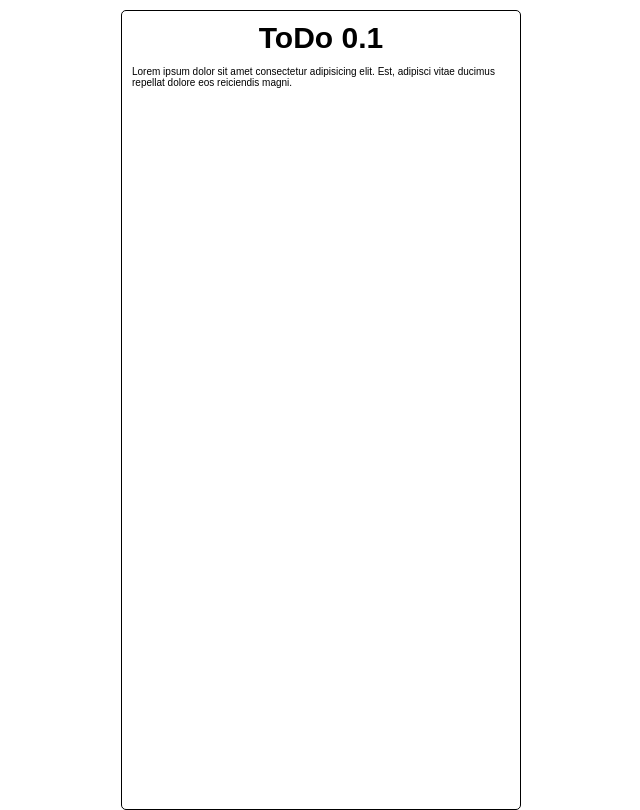
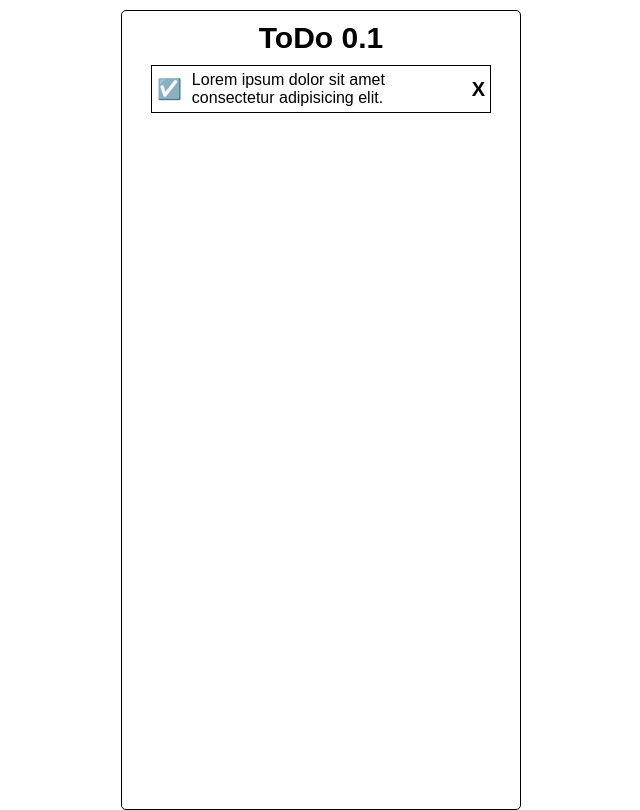
Before and after one commit to clperez22/todo_list_cl, a plain HTML site: page js/index.html in a window 1280 px wide. Shown: the whole page, without its empty margins (319-959 px from the left). Drawn offline with Linux system fonts and the light colour scheme.

Commit message:
Ejecucion completa del item

```diff
--- a/css/config.css
+++ b/css/config.css
@@ -1,3 +1,4 @@
+/*Configuraciones básicas*/
 *{
     margin: 0;
     padding: 0;
--- /dev/null
+++ b/css/todo_item.css
@@ -0,0 +1,28 @@
+.todo_item{
+    width: 90%;
+    border: 1px solid black;
+
+    margin: auto;
+    margin-top: 1rem;
+    padding: 0.5rem;
+
+    display: flex;
+    align-items: center;
+}
+.ico{
+    font-size: 2rem;
+    margin-right: 1rem;
+}
+.ico:hover{
+    cursor: pointer;
+}
+.todo_item p {
+    font-size: 1.6rem;
+}
+.ico2{
+    font-size: 2rem;
+    font-weight: 600;
+}
+.ico2:hover{
+    cursor: pointer;
+}
--- a/js/index.html
+++ b/js/index.html
@@ -9,16 +9,20 @@
     <!--Archivos de diseño-->
     <link rel="stylesheet" href="/css/config.css">
     <link rel="stylesheet" href="/css/toDo_list.css">
+    <link rel="stylesheet" href="/css/todo_item.css">
 
 
 </head>
 <body>
     <div class="root">
+        <!--Primer toDo list que solo se va a copiar-->
         <h1>ToDo 0.1</h1>
-        <div>
-            <img src="" alt="">
-            <p>Lorem ipsum dolor sit amet consectetur adipisicing elit.
-            Est, adipisci vitae ducimus repellat dolore eos reiciendis magni.</p>
+        <div class="todo_item">
+            <span class="ico">☑️</span>
+            <p>
+                Lorem ipsum dolor sit amet consectetur adipisicing elit.
+            </p>
+            <span class="ico2">X</span>
         </div>
     </div>
 
```
